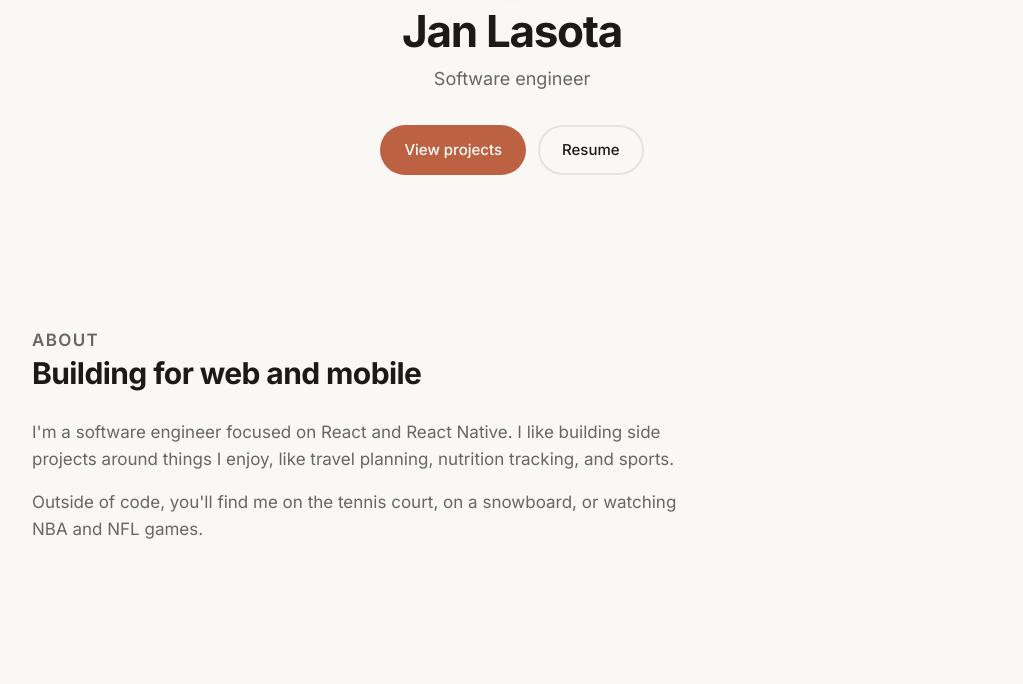
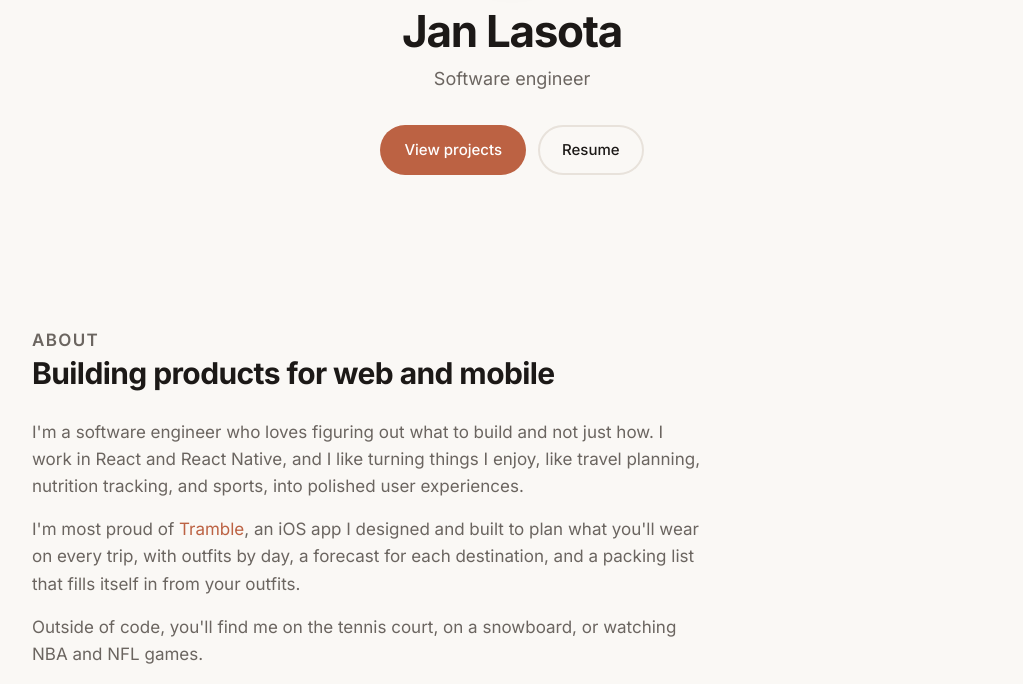
Before and after one commit to janlasota/janlasota.github.io, a plain HTML site: page index.html in a window 1280 px wide. Shown: the part 278-962 px from the top of the page, without its empty margins (128-1151 px from the left). Drawn offline with Linux system fonts and the light colour scheme.

Commit message:
update about

```diff
--- a/index.html
+++ b/index.html
@@ -45,11 +45,16 @@
     <section class="about" id="about">
       <div class="container">
         <p class="section-label">About</p>
-        <h2>Building for web and mobile</h2>
+        <h2>Building products for web and mobile</h2>
         <p>
-          I'm a software engineer focused on React and React Native. I like building
-          side projects around things I enjoy, like travel planning, nutrition tracking,
-          and sports.
+          I'm a software engineer who loves figuring out what to build and not just how.
+          I work in React and React Native, and I like turning things I enjoy, like
+          travel planning, nutrition tracking, and sports, into polished user experiences.
+        </p>
+        <p>
+          I'm most proud of <a href="https://apps.apple.com/us/app/tramble/id6797093149" target="_blank" rel="noopener">Tramble</a>, an iOS app I designed and built to plan what you'll
+          wear on every trip, with outfits by day, a forecast for each destination, and
+          a packing list that fills itself in from your outfits.
         </p>
         <p>
           Outside of code, you'll find me on the tennis court, on a snowboard, or
```
